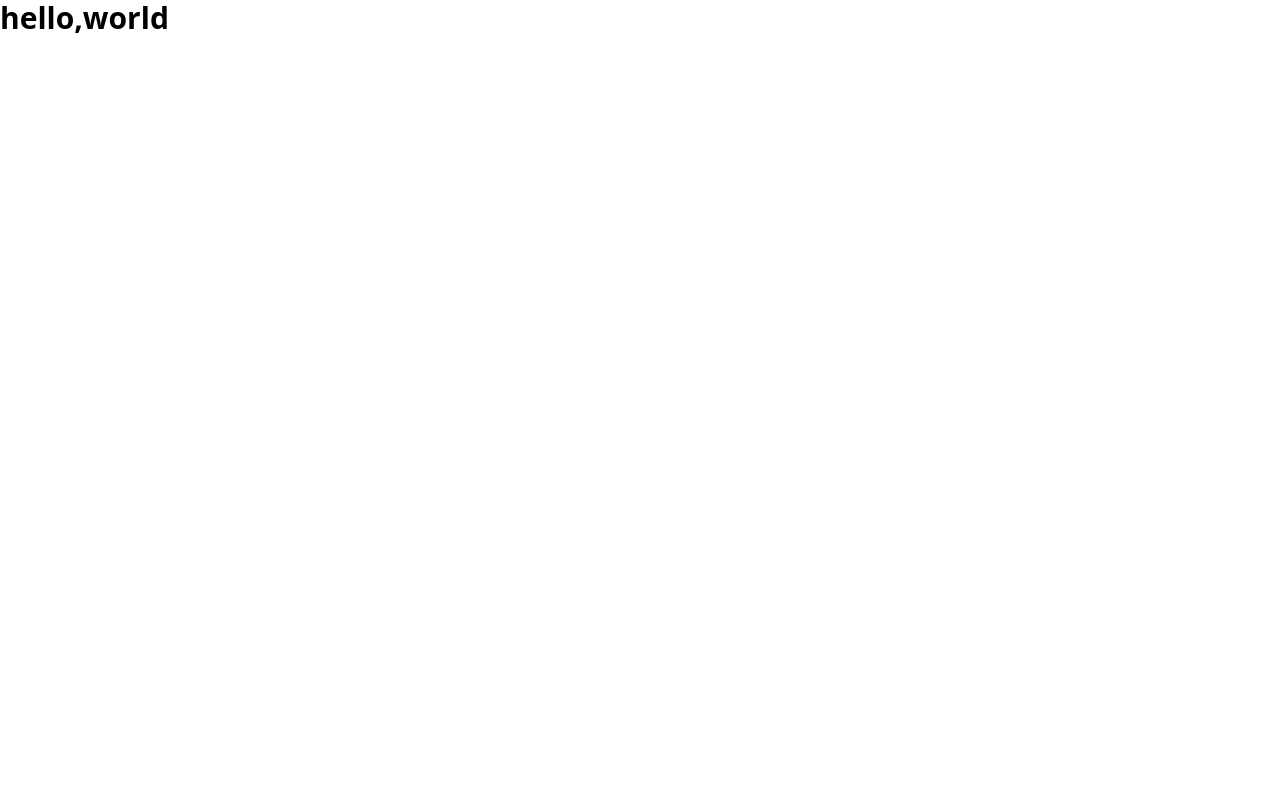
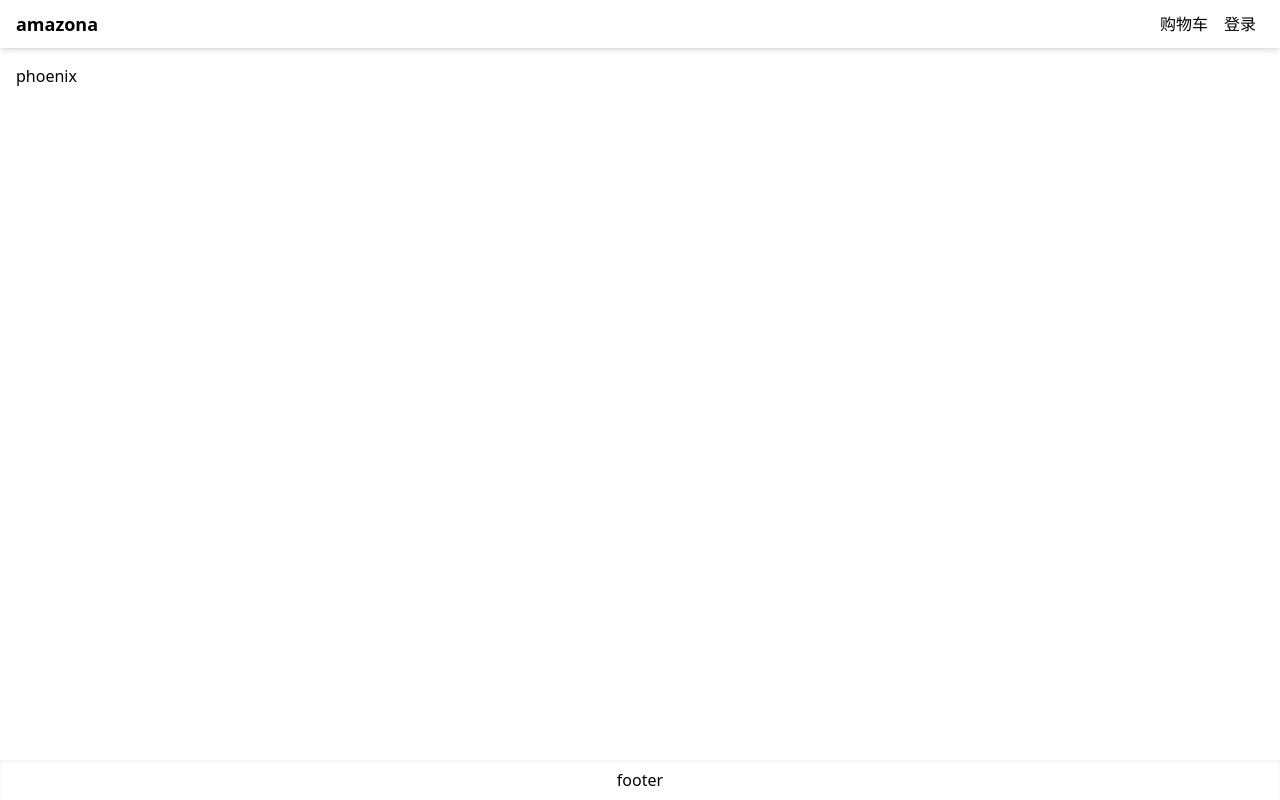
Before and after one commit to PhoneixTan/phoenix_amazona_app, a Next.js app: page / in a window 1280 px wide. Built offline with nearby package versions, Linux system fonts and the light colour scheme.

Commit message:
home style

```diff
--- /dev/null
+++ b/components/Layout.js
@@ -0,0 +1,37 @@
+import React from 'react'
+import Head from 'next/head'
+import Link from "next/link"
+
+export default function Layout({title,children}) {
+  return (
+    <>
+    {/* react component is html element */}
+    <Head>
+        {/* 使用大括号检查标题，如果确实存在使用它，否则render(渲染)，加上-amazona来显示 */}
+        <title>{title ? title + '- Amazona':'Amazona'}</title>
+        <meta name="description" content="Ecommerce Website" />
+        <link rel='icon' href='/favicon.ico' />
+    </Head>
+    <div className='flex min-h-screen flex-col justify-between '>
+        <header>
+            <nav className='flex h-12 p-4 justify-between shadow-md items-center'>
+                <Link href="/" className='text-lg font-bold '>
+                    amazona
+                </Link>
+                <div>
+                    <Link href="/cart" className='p-2'>购物车</Link>
+                    <Link href="/login" className='p-2'>登录</Link>
+                </div>
+            </nav>
+        </header>
+        <main className='container m-auto mt-4 px-4'>
+            {/* render 渲染页面组件 */}
+            {children}
+        </main>
+        <footer className='flex h-10 justify-center items-center shadow-inner'>
+            footer
+        </footer>
+    </div>
+    </>
+  )
+}
--- a/pages/index.js
+++ b/pages/index.js
@@ -1,13 +1,5 @@
-import Image from 'next/image'
-import { Inter } from 'next/font/google'
-
-const inter = Inter({ subsets: ['latin'] })
+import Layout from "@/components/Layout";
 
 export default function Home() {
-  return (
-    <div>
-        {/*粗体和大文本*/}
-      <h1 className="text-3xl font-bold">hello,world</h1>
-    </div>
-  )
-};
+  return <Layout title="home page">phoenix</Layout>
+}
```
Also changed, not shown: .eslintrc.json.
